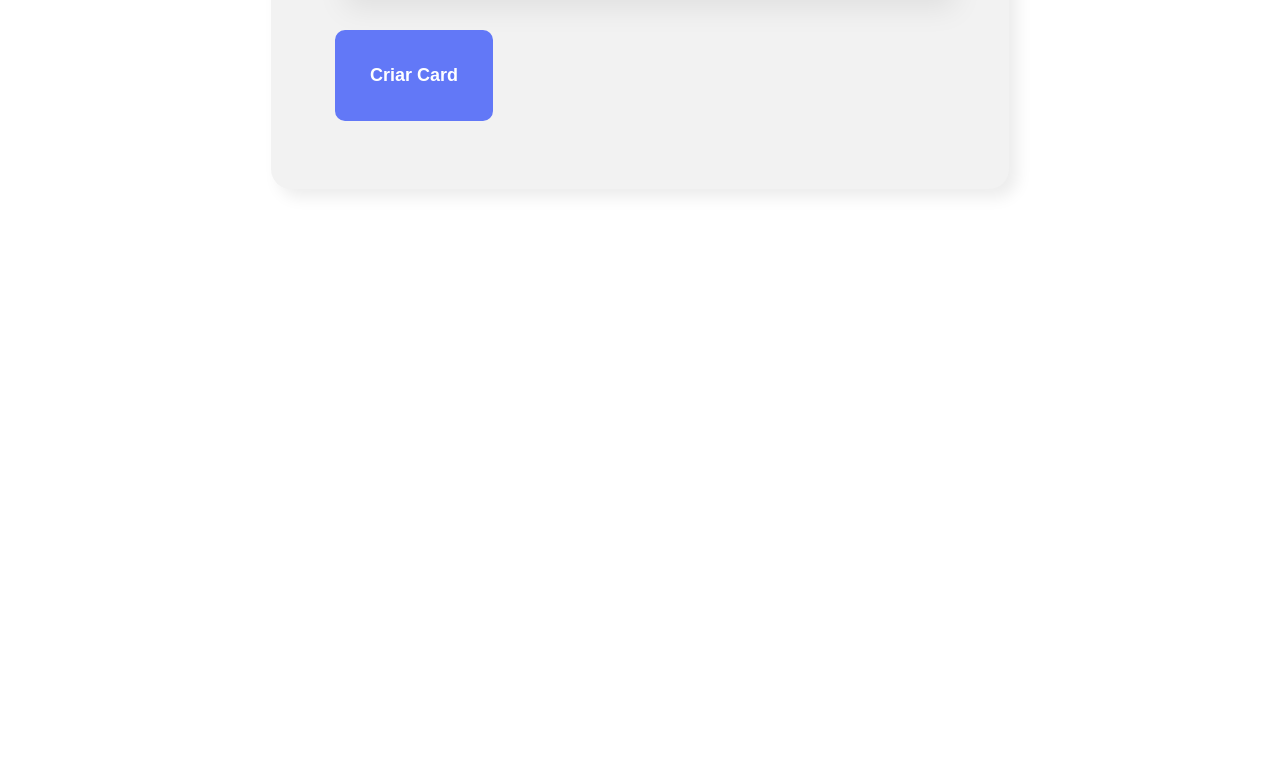
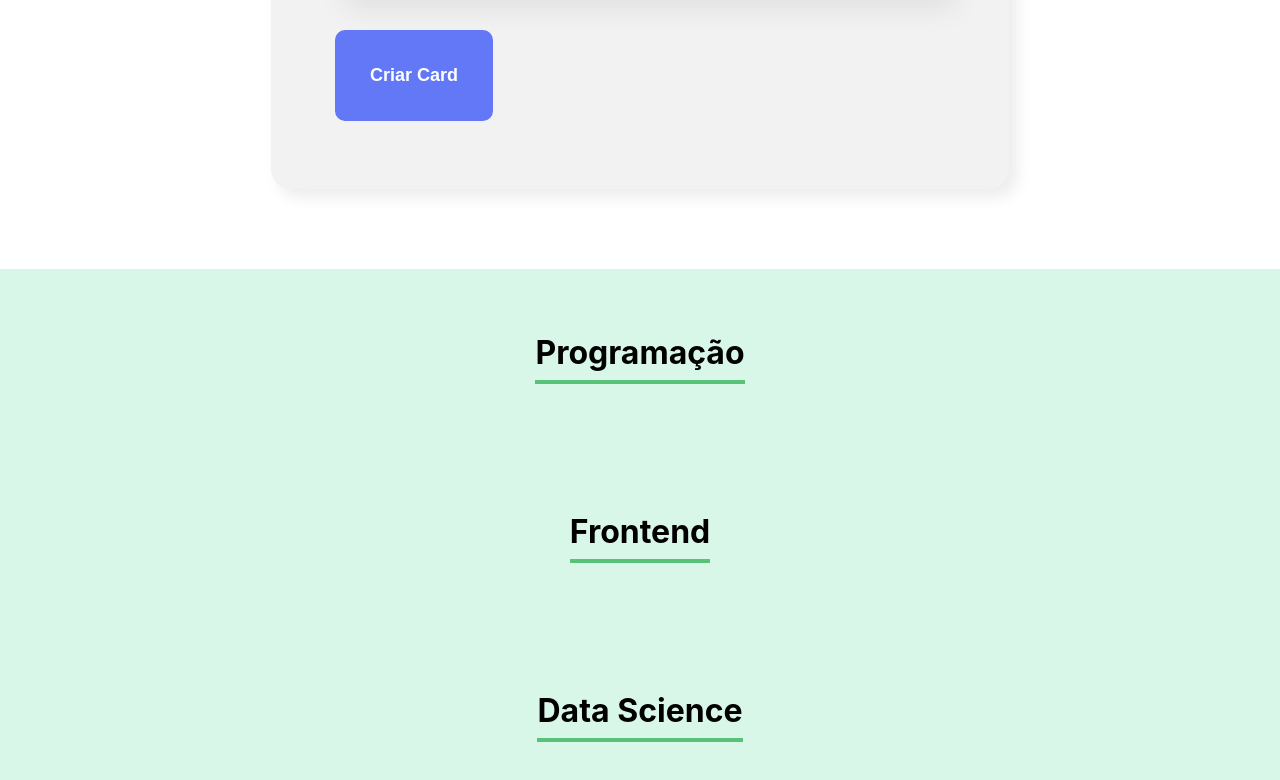
Before and after one commit to MatheusGrenat/organo, a React (Create React App) app: page / in a window 1280 px wide. Shown: the part 1214-1994 px from the top of the page. Before the commit the page ends 1483 px from the top, so only its background shows below. Built offline with nearby package versions, Linux system fonts and the light colour scheme; the HTML template or start-up script is replaced by a standard one.

Commit message:
Criando o componente Time

```diff
--- a/src/App.js
+++ b/src/App.js
@@ -1,6 +1,7 @@
 import { useState } from 'react';
 import Banner from './componentes/Banner';
 import Formulario from './componentes/Formulario';
+import Time from './componentes/Time';
 
 function App() {
 
@@ -15,6 +16,9 @@
     <div className="App">
       <Banner />
       <Formulario aoColoboradorCadastrado={colaborador => aoNovoColaboradorAdicionado(colaborador)}/>
+      <Time nome="Programação"/>
+      <Time nome="Frontend"/>
+      <Time nome="Data Science"/>
     </div>
   );
 }
--- /dev/null
+++ b/src/componentes/Time/index.js
@@ -0,0 +1,11 @@
+import './styles.css'
+
+const Time = (props) => {
+    return(
+        <section className='time'>
+            <h3>{props.nome}</h3>
+        </section>
+    )
+}
+
+export default Time
--- /dev/null
+++ b/src/componentes/Time/styles.css
@@ -0,0 +1,13 @@
+.time {
+    text-align: center;
+    padding: 32px;
+    background-color: #D9F7E9;
+}
+
+.time h3 {
+    font-size: 32px;
+    border-bottom: 4px solid #57C278;
+    display: inline-block;
+    padding-bottom: 8px;
+
+}
```
